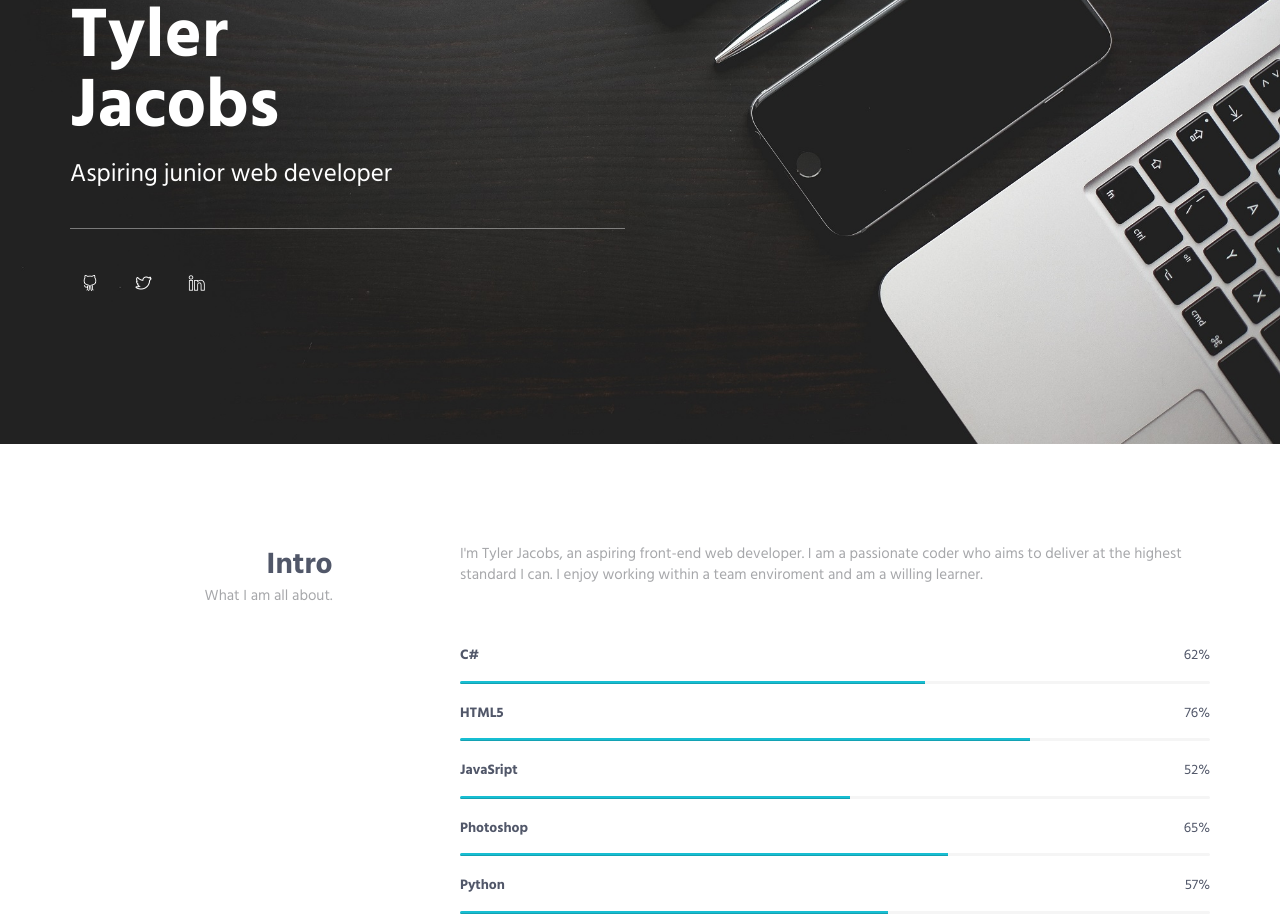
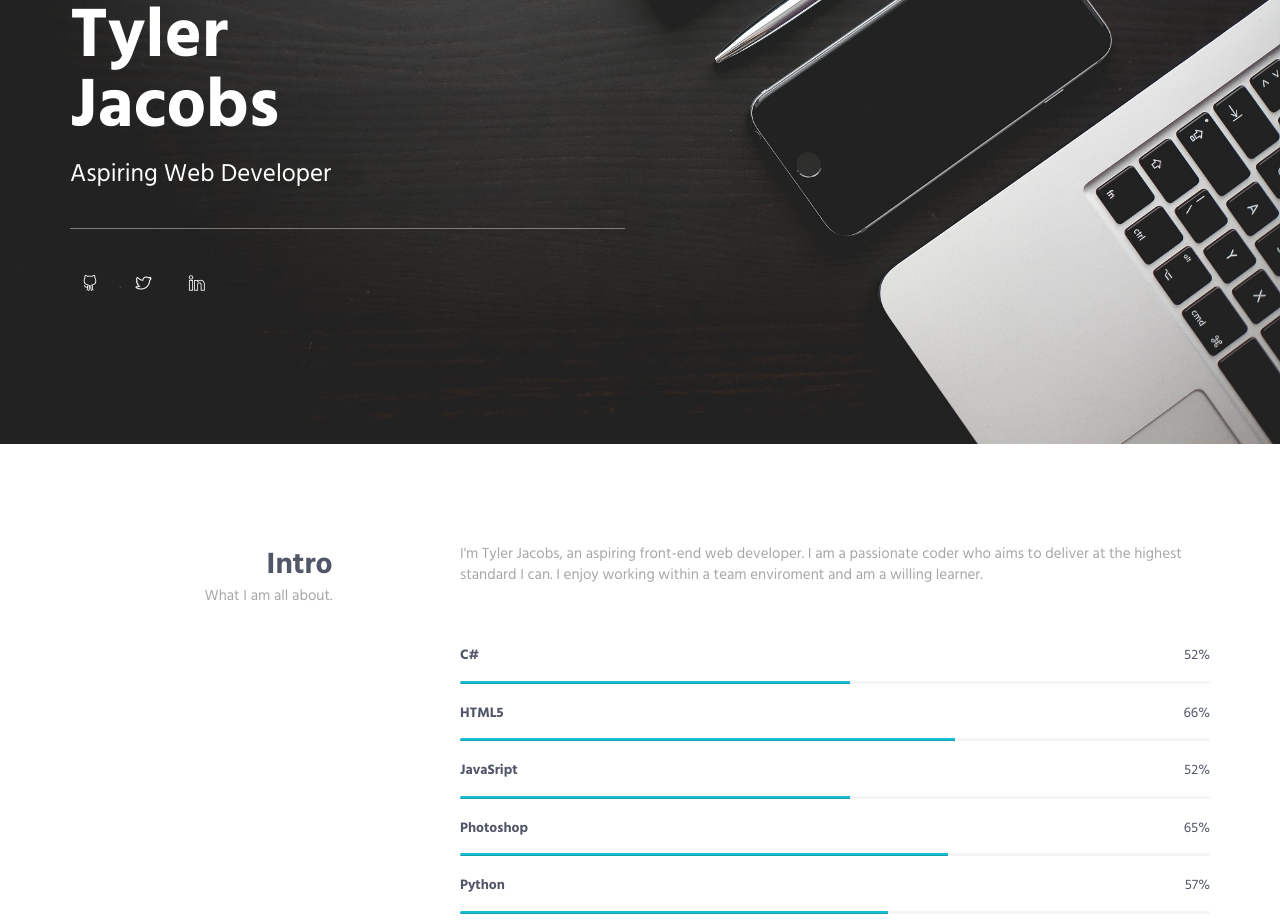
Before and after one commit to tyler2697/tyler2697.github.io, a plain HTML site: page index.html in a window 1280 px wide. Shown: the part 217-1140 px from the top of the page. Drawn offline with nearby package versions, Linux system fonts and the light colour scheme.

Commit message:
Update index.html

```diff
--- a/index.html
+++ b/index.html
@@ -64,7 +64,7 @@
                     <div class="col-sm-6">
                         <div class="promo-block-divider">
                             <h1 class="promo-block-title">Tyler <br/> Jacobs</h1>
-                            <p class="promo-block-text">Aspiring junior web developer</p>
+                            <p class="promo-block-text">Aspiring Web Developer</p>
                         </div>
                         <ul class="list-inline">
                             <li><a href="https://github.com/tyler2697" class="social-icons"><i class="icon-social-github"></i></a></li>
@@ -97,15 +97,15 @@
 
                         <!-- Progress Box -->
                         <div class="progress-box">
-                            <h5>C# <span class="color-heading pull-right">62%</span></h5>
+                            <h5>C# <span class="color-heading pull-right">52%</span></h5>
                             <div class="progress">
-                                <div class="progress-bar bg-color-base" role="progressbar" data-width="62"></div>
+                                <div class="progress-bar bg-color-base" role="progressbar" data-width="52"></div>
                             </div>
                         </div>
                         <div class="progress-box">
-                            <h5>HTML5 <span class="color-heading pull-right">76%</span></h5>
+                            <h5>HTML5 <span class="color-heading pull-right">66%</span></h5>
                             <div class="progress">
-                                <div class="progress-bar bg-color-base" role="progressbar" data-width="76"></div>
+                                <div class="progress-bar bg-color-base" role="progressbar" data-width="66"></div>
                             </div>
                         </div>
                         <div class="progress-box">
```
